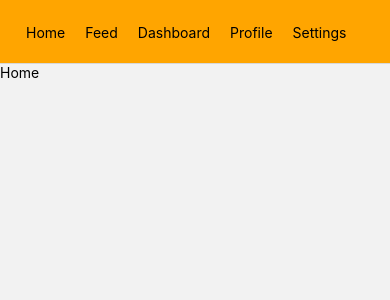
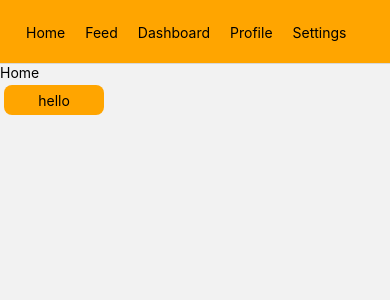
Before and after one commit to pholoshos/Plasma-FrameWork, a React Native app: screen /Home in a window 390 px wide. Shown: the top 300 px of the page. Built offline with nearby package versions, Linux system fonts and the light colour scheme.

Commit message:
EDIT : Shape Style and Button

```diff
--- a/src/components/button/index.tsx
+++ b/src/components/button/index.tsx
@@ -1,9 +1,24 @@
 import React from "react"
-import { Pressable,Text, View } from "react-native"
+import { Pressable, Text, View, StyleSheet } from "react-native"
 import { IButton } from "../../modal/button"
+import { theme } from "../../values"
 
-export  const Button = (props : IButton)=>{
-    return <Pressable>
-        <Text>{props.label}</Text>
+export const Button = (props: IButton) => {
+    return <Pressable onPress={(event) => props.onClick(event)} style={style.button}>
+        <Text >{props.label}</Text>
     </Pressable>
 }
+
+export const style = StyleSheet.create({
+    button: {
+        borderRadius: 8,
+        backgroundColor: theme.primaryColor,
+        width: 100,
+        padding: 4,
+        margin: 4,
+        justifyContent: 'center',
+        alignItems: 'center',
+        height: 30,
+
+    }
+});
--- a/src/components/navbar/index.tsx
+++ b/src/components/navbar/index.tsx
@@ -1,7 +1,7 @@
 import { Link } from "@react-navigation/native";
 import React from "react"
-import { View, Text } from "react-native"
-import { info, style } from "../../values";
+import { View, Text, StyleSheet } from "react-native"
+import { info } from "../../values";
 
 interface IProps {
     children: string;
@@ -20,3 +20,21 @@ export const Navbar = (props: IProps) => {
     </View>
 
 }
+
+const style = StyleSheet.create({
+    navbar_container: {
+        flexDirection: 'column',
+
+      },
+      navbar_children: {
+        flexDirection: 'row'
+      },
+      navbar_child: {
+        padding: 10,
+        fontSize: 14
+      },
+      navbar_title: {
+        fontWeight: 'bold',
+        margin: 5
+      },
+})
--- a/src/modal/button.d.ts
+++ b/src/modal/button.d.ts
@@ -1,4 +1,5 @@
 export interface IButton  {
     label : string;
     icon? : any;
+    onClick : (event: GestureResponderEvent) => void | null
 }
--- a/src/screens/home/index.tsx
+++ b/src/screens/home/index.tsx
@@ -1,10 +1,16 @@
 
-import { View, Text } from "react-native";
+import { View, Text, Pressable } from "react-native";
 import { Link } from '@react-navigation/native';
+import { Button } from "../../components";
 
 export const Home = () => {
+    const clickButton = ()=>{
+        console.log('hello world')
+    }
+
     return <View>
         <Text>Home</Text>
+        <Button onClick={clickButton} label="hello"/>
     </View>
 
 }
--- a/src/values/style/index.ts
+++ b/src/values/style/index.ts
@@ -1,4 +1,5 @@
 import { StyleSheet, View } from 'react-native';
+import { theme } from '../theme';
 
 export const style = StyleSheet.create({
   container: {
@@ -7,19 +8,4 @@ export const style = StyleSheet.create({
     alignItems: 'center',
     justifyContent: 'center',
   },
-    navbar_container : {
-      flexDirection: 'column',
-
-    },
-    navbar_children : {
-      flexDirection: 'row'
-    },
-    navbar_child : {
-      padding : 10,
-      fontSize: 14
-    },
-    navbar_title : {
-      fontWeight : 'bold',
-      margin : 5
-    }
 });
--- a/src/values/theme/index.ts
+++ b/src/values/theme/index.ts
@@ -3,8 +3,11 @@ import { ITheme } from "../../modal";
 //app theme here
 export const theme : ITheme = {
     primaryColor : 'orange',
-    secondaryColor : '',
-    textColor : '',
-    mode : 'light'
+    secondaryColor : 'white',
+    darkModePrimaryColor : 'black',
+    darkModeSecondaryColor : 'gray',
+    darkModeTextColor : 'white',
+    textColor : 'black',
+    mode : 'dark'
 
 }
```
Lines whose indentation alone changed are shown as unchanged.
